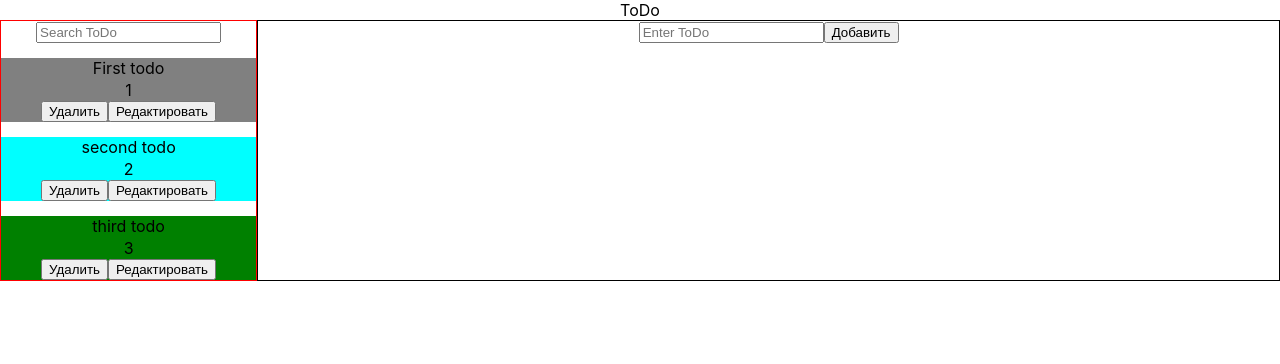
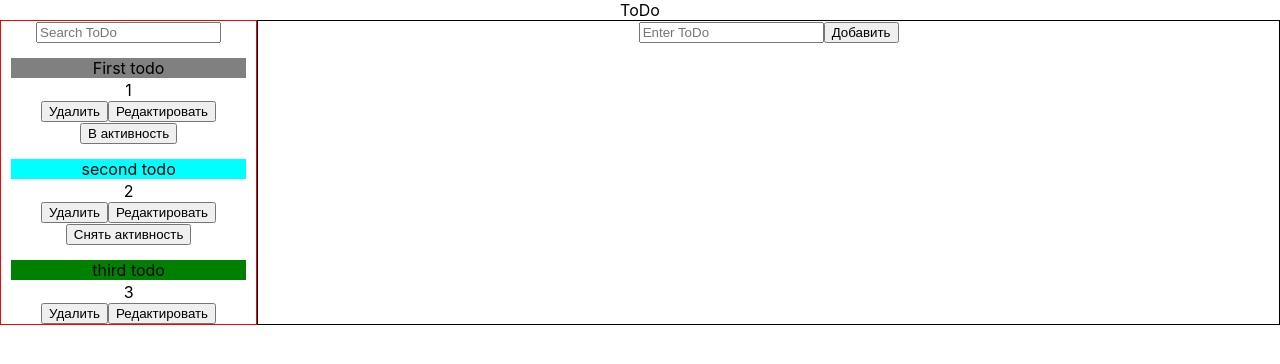
Before and after one commit to BelyaGG/react-todo, a React (Create React App) app: page / in a window 1280 px wide. Shown: the top 364 px of the page. Built offline with nearby package versions, Linux system fonts and the light colour scheme.

Commit message:
Belyakou
- Add color indication of progress status
- Removed error with editing after deletion

```diff
--- a/src/App.js
+++ b/src/App.js
@@ -30,7 +30,8 @@ function App() {
 
   function EdTodo (editId) {
       setId(editId)
-      setValue(todo[editId-1].title)
+      let editTodo = todo.filter(item => item.id == editId)
+      setValue(editTodo[0].title)
   }
 
   return (
--- a/src/components/TodoList.js
+++ b/src/components/TodoList.js
@@ -14,17 +14,38 @@ export default function Todolist({todo, setTodo, idTodo}) {
   }
 
   function endTodo (id) {
-    [...todo].map(item => {
+    let res = [...todo].map(item => {
       if (item.id === id){
-        if (item.status === 1 || 2 ) {
+        if (item.status === 3 ) {
+          item.status = 1
+
+        } else {
           item.status = 3
+        }
+      }
+      return item
+    })
+    setTodo(res)
+  }
 
+  function statusTodo(id) {
+    let newStatus = [...todo].map(item =>{
+      if (item.id === id) {
+        if (item.status === 1) {
+          [...todo].map(item =>{
+            if (item.status === 2) {
+              item.status =1
+            }
+            return item
+          })
+          item.status = 2
         } else {
           item.status = 1
         }
       }
+      return item
     })
-    console.log(todo)
+    setTodo(newStatus)
   }
 
   return (
@@ -37,19 +58,33 @@ export default function Todolist({todo, setTodo, idTodo}) {
         {
           value < 1 ?
             todo.map(item =>(
-              <div className={`TodoItem ${item.status === 1 ? 'waitTodo' : item.status === 2 ? 'progressTodo' : 'endTodo'}`} onClick={()=> endTodo(item.id)}>
-                <div className='TodoTitle'> {item.title} </div>
+              <div className='TodoItem'>
+                <div className={`TodoTitle ${item.status === 1 ? 'waitTodo' : item.status === 2 ? 'progressTodo' : 'endTodo'}`} onClick={()=> endTodo(item.id)}> {item.title} </div>
                 <div> {item.status}</div>
                 <button onClick={()=>deleteTodo(item.id)}>Удалить</button>
                 <button onClick={()=>editTodo(item.id)}>Редактировать</button>
+                {
+                  item.status === 1 ?
+                    <button onClick={()=>statusTodo(item.id)}>В активность</button>:
+                  item.status === 2 ?
+                    <button onClick={()=>statusTodo(item.id)}>Снять активность</button>:
+                  console.log()
+                }
               </div>
-            ) ):
+            )):
             todo.filter(item => item.title.toLowerCase().includes(value.toLowerCase())).map(item => (
               <div className='TodoItem'>
-                <div className='TodoTitle'> {item.title} </div>
+                <div className={`TodoTitle ${item.status === 1 ? 'waitTodo' : item.status === 2 ? 'progressTodo' : 'endTodo'}`} onClick={()=> endTodo(item.id)}> {item.title} </div>
                 <div> {item.status}</div>
                 <button onClick={()=>deleteTodo(item.id)}>Удалить</button>
                 <button onClick={()=>editTodo(item.id)}>Редактировать</button>
+                {
+                  item.status === 1 ?
+                    <button onClick={()=>statusTodo(item.id)}>В активность</button>:
+                  item.status === 2 ?
+                    <button onClick={()=>statusTodo(item.id)}>Снять активность</button>:
+                  console.log()
+                }
               </div>
           ))
         }
```
Also changed, not shown: 1 other file (tests, documents, lock files or other folders).
